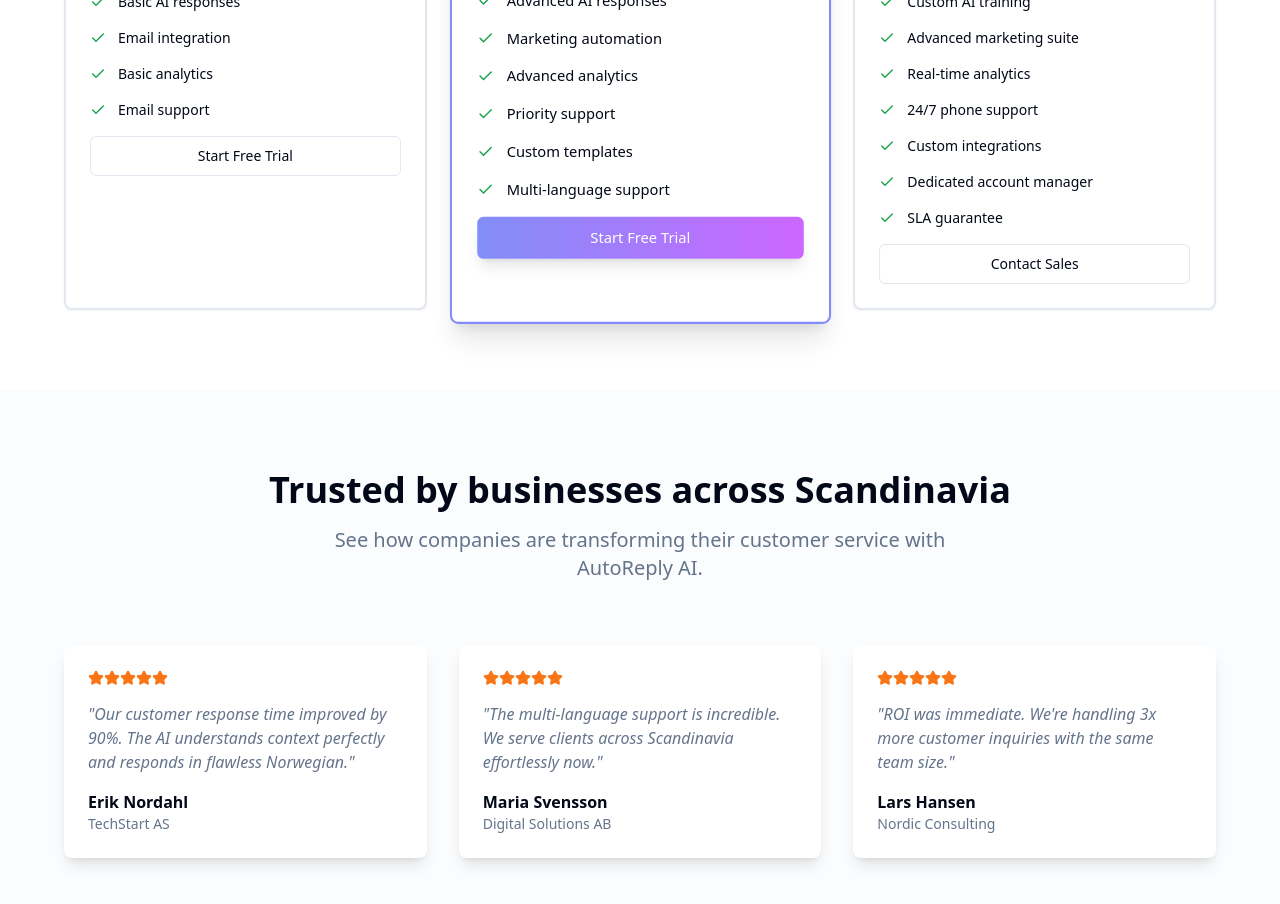
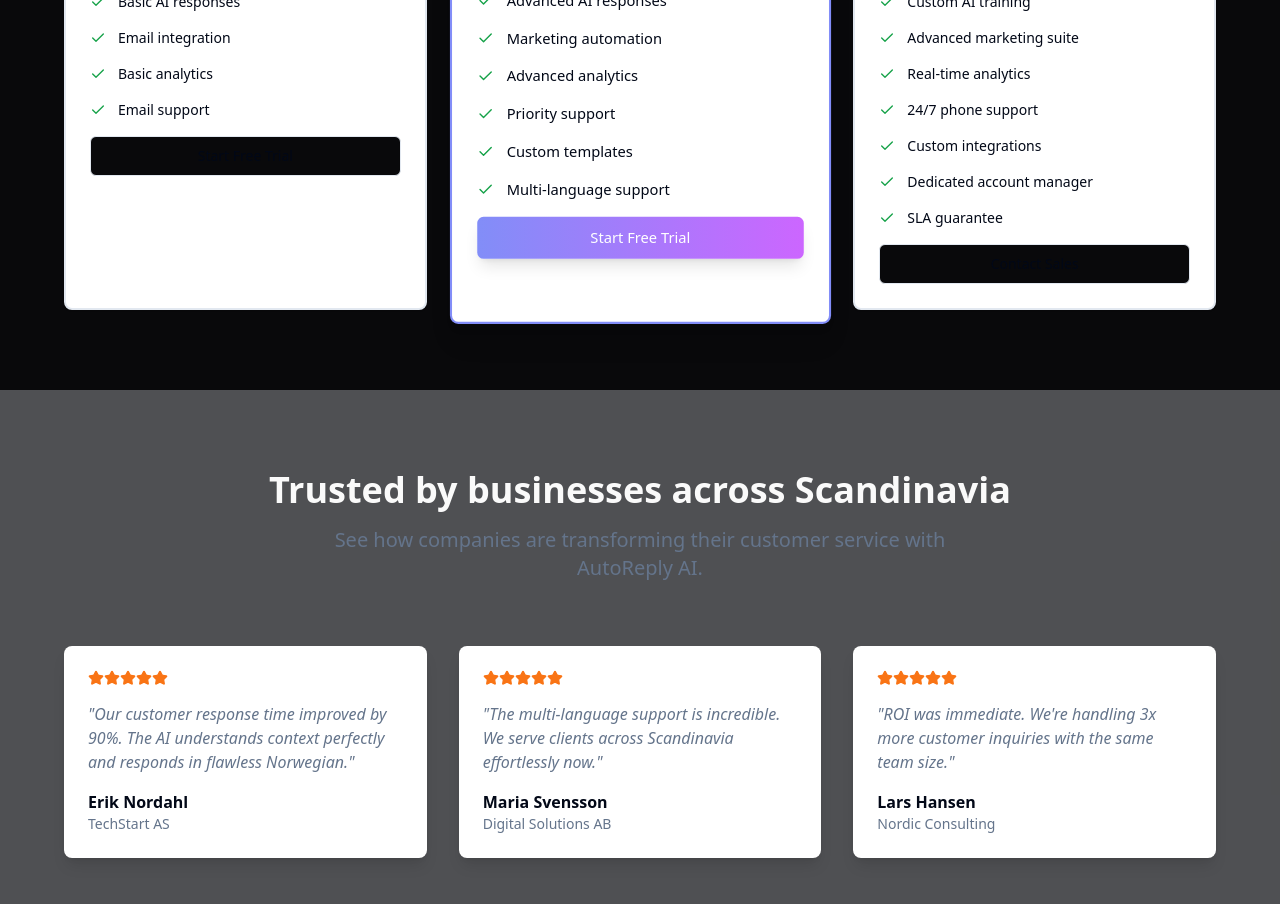
Before and after one commit to Lovable-Generated/respondly-genius, a React (Vite) app: page / in a window 1280 px wide. Shown: the part 2000-2904 px from the top of the page. Built offline with nearby package versions, Linux system fonts and the light colour scheme.

Commit message:
Refactor landing page styling
Remove favicon and update metadata. Implement a new background using particles.js for a more visually appealing landing page, reducing the use of white backgrounds.

```diff
--- a/package.json
+++ b/package.json
@@ -48,6 +48,7 @@
     "input-otp": "^1.2.4",
     "lucide-react": "^0.462.0",
     "next-themes": "^0.3.0",
+    "particles.js": "^2.0.0",
     "react": "^18.3.1",
     "react-day-picker": "^8.10.1",
     "react-dom": "^18.3.1",
--- a/src/components/LandingPage.tsx
+++ b/src/components/LandingPage.tsx
@@ -1,7 +1,14 @@
+import { useEffect } from "react";
 import { Button } from "@/components/ui/button";
 import { Card, CardContent, CardDescription, CardHeader, CardTitle } from "@/components/ui/card";
 import { Badge } from "@/components/ui/badge";
 import { Check, Zap, Globe, Shield, BarChart3, Mail, Brain, Users, Star } from "lucide-react";
+
+declare global {
+  interface Window {
+    particlesJS: any;
+  }
+}
 
 const LandingPage = () => {
   const features = [
--- a/src/index.css
+++ b/src/index.css
@@ -6,8 +6,8 @@
 
 @layer base {
   :root {
-    --background: 0 0% 100%;
-    --foreground: 222.2 84% 4.9%;
+    --background: 240 10% 3.9%;
+    --foreground: 0 0% 98%;
 
     --card: 0 0% 100%;
     --card-foreground: 222.2 84% 4.9%;
```
Also changed, not shown: 1 other file (tests, documents, lock files or other folders).
